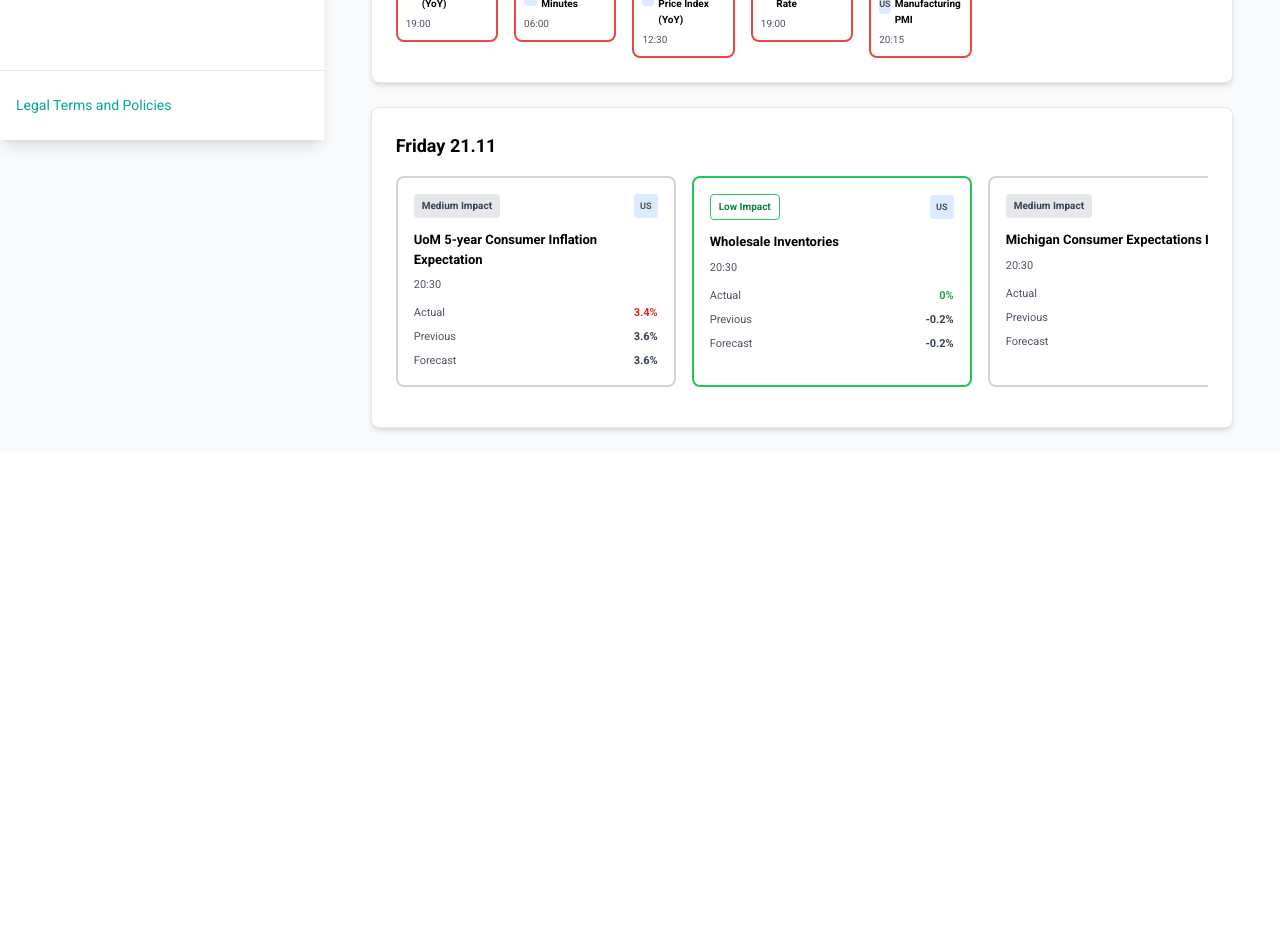
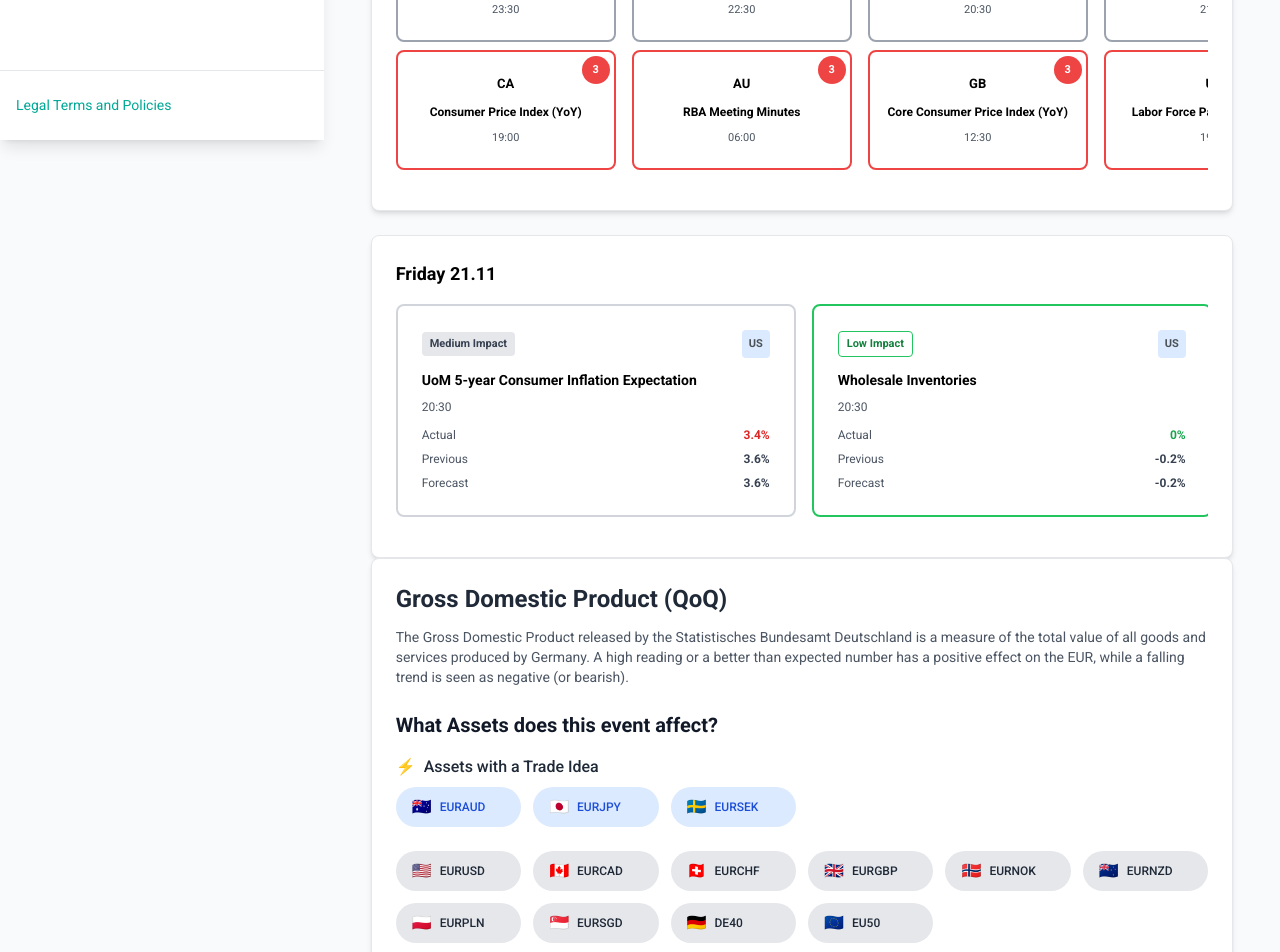
Before and after one commit to katochrasik794/solitaire-markets-crm, a React (Vite) app: page /user/analysis/market-calendar in a window 1280 px wide. Shown: the part 660-1612 px from the top of the page. Before the commit the page ends 1112 px from the top, so only its background shows below. Built offline with nearby package versions, Linux system fonts and the light colour scheme.

Commit message:
market calender page fix

```diff
--- a/src/user/pages/analysis/MarketCalendar.jsx
+++ b/src/user/pages/analysis/MarketCalendar.jsx
@@ -129,6 +129,25 @@ function MarketCalendar() {
     { date: '2025-11-23', day: 'SUN', dayNum: '23.11' }
   ]
 
+  const assetsWithTradeIdea = [
+  { name: "EURAUD", flag: "🇦🇺" },
+  { name: "EURJPY", flag: "🇯🇵" },
+  { name: "EURSEK", flag: "🇸🇪" },
+];
+
+const allAssets = [
+ { name: "EURUSD", flag: "🇺🇸" },
+ { name: "EURCAD", flag: "🇨🇦" },
+ { name: "EURCHF", flag: "🇨🇭" },
+ { name: "EURGBP", flag: "🇬🇧" },
+ { name: "EURNOK", flag: "🇳🇴" },
+ { name: "EURNZD", flag: "🇳🇿" },
+ { name: "EURPLN", flag: "🇵🇱" },
+ { name: "EURSGD", flag: "🇸🇬" },
+ { name: "DE40", flag: "🇩🇪" },
+ { name: "EU50", flag: "🇪🇺" },
+];
+
   const getBadgeColor = (color) => {
     if (color === 'green') return 'bg-green-500 border-green-500'
     if (color === 'red') return 'bg-red-500 border-red-500'
@@ -191,8 +210,8 @@ function MarketCalendar() {
               CORPORATE
             </button>
           </div>
+
         </div>
-
         {/* Main Title */}
         <h2 className="mb-6 text-2xl font-bold" style={{ fontFamily: 'Roboto, sans-serif', fontSize: '28px', color: '#000000', fontWeight: '700' }}>
           {calendarType === 'ECONOMIC' ? 'Economic Calendar' : 'Corporate Calendar'}
@@ -200,20 +219,20 @@ function MarketCalendar() {
 
         {/* Calendar Grid View */}
         <div className="bg-white rounded-lg shadow-md p-6 border border-gray-200 mb-6">
-          <div className="grid grid-cols-7 gap-4">
+          <div className="flex gap-4 overflow-x-auto pb-4">
             {days.map((day) => (
-              <div key={day.date} className="flex flex-col">
+              <div key={day.date} className="flex flex-col min-w-[220px]">
                 {/* Day Header */}
                 <div className={`text-center mb-3 pb-2 ${day.isToday ? 'bg-blue-50 rounded' : ''}`}>
                   <div className="flex items-center justify-center gap-1 mb-1">
-                    <span className="text-sm font-semibold" style={{ fontFamily: 'Roboto, sans-serif', fontSize: '13px', color: '#000000', fontWeight: '600' }}>
+                    <span className="text-sm font-semibold" style={{ fontFamily: 'Roboto, sans-serif', fontSize: '14px', color: '#000000', fontWeight: '600' }}>
                       {day.day}
                     </span>
                     {day.isToday && (
                       <div className="w-2 h-2 bg-blue-500 rounded-full"></div>
                     )}
                   </div>
-                  <span className="text-xs text-gray-600" style={{ fontFamily: 'Roboto, sans-serif', fontSize: '11px', fontWeight: '400' }}>
+                  <span className="text-xs text-gray-600" style={{ fontFamily: 'Roboto, sans-serif', fontSize: '12px', fontWeight: '400' }}>
                     {day.dayNum}
                   </span>
                 </div>
@@ -224,23 +243,19 @@ function MarketCalendar() {
                     events[day.date].map((event) => (
                       <div
                         key={event.id}
-                        className={`bg-white border-2 ${getBorderColor(event.color)} rounded-lg p-2 relative cursor-pointer hover:shadow-md transition-shadow`}
+                        className={`bg-white border-2 ${getBorderColor(event.color)} rounded-lg p-4 relative cursor-pointer hover:shadow-md transition-shadow min-h-[120px] flex flex-col items-center justify-center text-center`}
                         onClick={() => setSelectedDate(day.date)}
                       >
-                        <div className="flex items-start justify-between mb-1">
-                          <div className="flex items-center gap-1">
-                            <div className="w-5 h-5 bg-blue-100 rounded flex items-center justify-center text-xs font-bold" style={{ fontFamily: 'Roboto, sans-serif', fontSize: '9px', fontWeight: '700' }}>
-                              {event.countryCode}
-                            </div>
-                            <span className="text-xs font-semibold" style={{ fontFamily: 'Roboto, sans-serif', fontSize: '10px', color: '#000000', fontWeight: '600' }}>
-                              {event.name}
-                            </span>
-                          </div>
-                          <div className={`absolute top-1 right-1 w-6 h-6 ${getBadgeColor(event.color)} text-white rounded-full flex items-center justify-center text-xs font-bold`} style={{ fontFamily: 'Roboto, sans-serif', fontSize: '9px', fontWeight: '700' }}>
-                            {event.badge}
-                          </div>
+                        <div className={`absolute top-1 right-1 w-7 h-7 ${getBadgeColor(event.color)} text-white rounded-full flex items-center justify-center text-xs font-bold`} style={{ fontFamily: 'Roboto, sans-serif', fontSize: '11px', fontWeight: '700' }}>
+                          {event.badge}
                         </div>
-                        <div className="text-xs text-gray-600 mt-1" style={{ fontFamily: 'Roboto, sans-serif', fontSize: '10px', fontWeight: '400' }}>
+                        <div className="text-sm font-semibold mb-2" style={{ fontFamily: 'Roboto, sans-serif', fontSize: '13px', color: '#000000', fontWeight: '600' }}>
+                          {event.countryCode}
+                        </div>
+                        <div className="text-sm font-semibold mb-2" style={{ fontFamily: 'Roboto, sans-serif', fontSize: '12px', color: '#000000', fontWeight: '600' }}>
+                          {event.name}
+                        </div>
+                        <div className="text-xs text-gray-600" style={{ fontFamily: 'Roboto, sans-serif', fontSize: '11px', fontWeight: '400' }}>
                           {event.time}
                         </div>
                       </div>
@@ -268,27 +283,27 @@ function MarketCalendar() {
               {detailedEvents.map((event) => (
                 <div
                   key={event.id}
-                  className={`min-w-[280px] bg-white border-2 ${
+                  className={`min-w-[400px] bg-white border-2 ${
                     event.impactOutline ? 'border-green-500' : 'border-gray-300'
-                  } rounded-lg p-4`}
+                  } rounded-lg p-6`}
                 >
                   <div className="flex items-center justify-between mb-3">
                     <span className={`px-2 py-1 rounded text-xs font-semibold ${
                       event.impactOutline
                         ? 'border border-green-500 text-green-700 bg-white'
                         : 'bg-gray-200 text-gray-700'
-                    }`} style={{ fontFamily: 'Roboto, sans-serif', fontSize: '10px', fontWeight: '600' }}>
+                    }`} style={{ fontFamily: 'Roboto, sans-serif', fontSize: '11px', fontWeight: '600' }}>
                       {event.impact} Impact
                     </span>
-                    <div className="w-6 h-6 bg-blue-100 rounded flex items-center justify-center text-xs font-bold" style={{ fontFamily: 'Roboto, sans-serif', fontSize: '9px', fontWeight: '700' }}>
+                    <div className="w-7 h-7 bg-blue-100 rounded flex items-center justify-center text-xs font-bold" style={{ fontFamily: 'Roboto, sans-serif', fontSize: '11px', fontWeight: '700' }}>
                       {event.country}
                     </div>
                   </div>
-                  <h4 className="font-semibold mb-2" style={{ fontFamily: 'Roboto, sans-serif', fontSize: '13px', color: '#000000', fontWeight: '600' }}>
+                  <h4 className="font-semibold mb-2" style={{ fontFamily: 'Roboto, sans-serif', fontSize: '14px', color: '#000000', fontWeight: '600' }}>
                     {event.name}
                   </h4>
                   <div className="flex items-center gap-2 mb-3">
-                    <span className="text-xs text-gray-600" style={{ fontFamily: 'Roboto, sans-serif', fontSize: '11px', fontWeight: '400' }}>
+                    <span className="text-xs text-gray-600" style={{ fontFamily: 'Roboto, sans-serif', fontSize: '12px', fontWeight: '400' }}>
                       {event.time}
                     </span>
                     {event.timeUntil && (
@@ -302,20 +317,20 @@ function MarketCalendar() {
                   </div>
                   <div className="space-y-2">
                     <div className="flex justify-between text-xs">
-                      <span className="text-gray-600" style={{ fontFamily: 'Roboto, sans-serif', fontSize: '11px', fontWeight: '400' }}>Actual</span>
-                      <span className={`font-semibold ${event.actualColor === 'red' ? 'text-red-600' : event.actualColor === 'green' ? 'text-green-600' : 'text-gray-700'}`} style={{ fontFamily: 'Roboto, sans-serif', fontSize: '11px', fontWeight: '600' }}>
+                      <span className="text-gray-600" style={{ fontFamily: 'Roboto, sans-serif', fontSize: '12px', fontWeight: '400' }}>Actual</span>
+                      <span className={`font-semibold ${event.actualColor === 'red' ? 'text-red-600' : event.actualColor === 'green' ? 'text-green-600' : 'text-gray-700'}`} style={{ fontFamily: 'Roboto, sans-serif', fontSize: '12px', fontWeight: '600' }}>
                         {event.actual}
                       </span>
                     </div>
                     <div className="flex justify-between text-xs">
-                      <span className="text-gray-600" style={{ fontFamily: 'Roboto, sans-serif', fontSize: '11px', fontWeight: '400' }}>Previous</span>
-                      <span className="font-semibold text-gray-700" style={{ fontFamily: 'Roboto, sans-serif', fontSize: '11px', fontWeight: '600' }}>
+                      <span className="text-gray-600" style={{ fontFamily: 'Roboto, sans-serif', fontSize: '12px', fontWeight: '400' }}>Previous</span>
+                      <span className="font-semibold text-gray-700" style={{ fontFamily: 'Roboto, sans-serif', fontSize: '12px', fontWeight: '600' }}>
                         {event.previous}
                       </span>
                     </div>
                     <div className="flex justify-between text-xs">
-                      <span className="text-gray-600" style={{ fontFamily: 'Roboto, sans-serif', fontSize: '11px', fontWeight: '400' }}>Forecast</span>
-                      <span className="font-semibold text-gray-700" style={{ fontFamily: 'Roboto, sans-serif', fontSize: '11px', fontWeight: '600' }}>
+                      <span className="text-gray-600" style={{ fontFamily: 'Roboto, sans-serif', fontSize: '12px', fontWeight: '400' }}>Forecast</span>
+                      <span className="font-semibold text-gray-700" style={{ fontFamily: 'Roboto, sans-serif', fontSize: '12px', fontWeight: '600' }}>
                         {event.forecast}
                       </span>
                     </div>
@@ -325,6 +340,60 @@ function MarketCalendar() {
             </div>
           </div>
         )}
+
+        {/* Event Details Section */}
+        <div className="bg-white rounded-lg shadow-md p-6 border border-gray-200 mb-6">
+          {/* Title Section */}
+          <h1 className="text-xl md:text-2xl font-semibold text-gray-800 mb-3">
+            Gross Domestic Product (QoQ)
+          </h1>
+
+          <p className="text-gray-600 text-xs md:text-sm max-w-4xl">
+            The Gross Domestic Product released by the Statistisches Bundesamt
+            Deutschland is a measure of the total value of all goods and
+            services produced by Germany. A high reading or a better than expected
+            number has a positive effect on the EUR, while a falling trend is seen
+            as negative (or bearish).
+          </p>
+
+          {/* Assets Section */}
+          <div className="mt-6">
+            <h2 className="text-lg md:text-xl font-semibold text-gray-900 mb-4">
+              What Assets does this event affect?
+            </h2>
+
+            <p className="font-medium text-gray-800 mb-2 flex items-center gap-2">
+              <span className="text-base">⚡</span> Assets with a Trade Idea
+            </p>
+
+            {/* Trade Idea assets */}
+            <div className="grid grid-cols-2 sm:grid-cols-3 md:grid-cols-4 lg:grid-cols-6 gap-3 mb-6">
+              {assetsWithTradeIdea.map((asset, i) => (
+                <button
+                  key={i}
+                  className="flex items-center gap-2 bg-blue-100 text-blue-700 py-2 px-4 rounded-full font-medium text-xs hover:scale-[1.03] transition"
+                >
+                  <span className="text-base">{asset.flag}</span>
+                  {asset.name}
+                </button>
+              ))}
+            </div>
+
+            {/* All assets list */}
+            <div className="grid grid-cols-2 sm:grid-cols-3 md:grid-cols-4 lg:grid-cols-6 gap-3">
+              {allAssets.map((asset, i) => (
+                <button
+                  key={i}
+                  className="flex items-center gap-2 bg-gray-200 text-gray-800 py-2 px-4 rounded-full font-medium text-xs hover:scale-[1.03] transition"
+                >
+                  <span className="text-base">{asset.flag}</span>
+                  {asset.name}
+                </button>
+              ))}
+            </div>
+          </div>
+        </div>
+
       </div>
 
       {/* Filter Modal - Same as other pages */}
```
